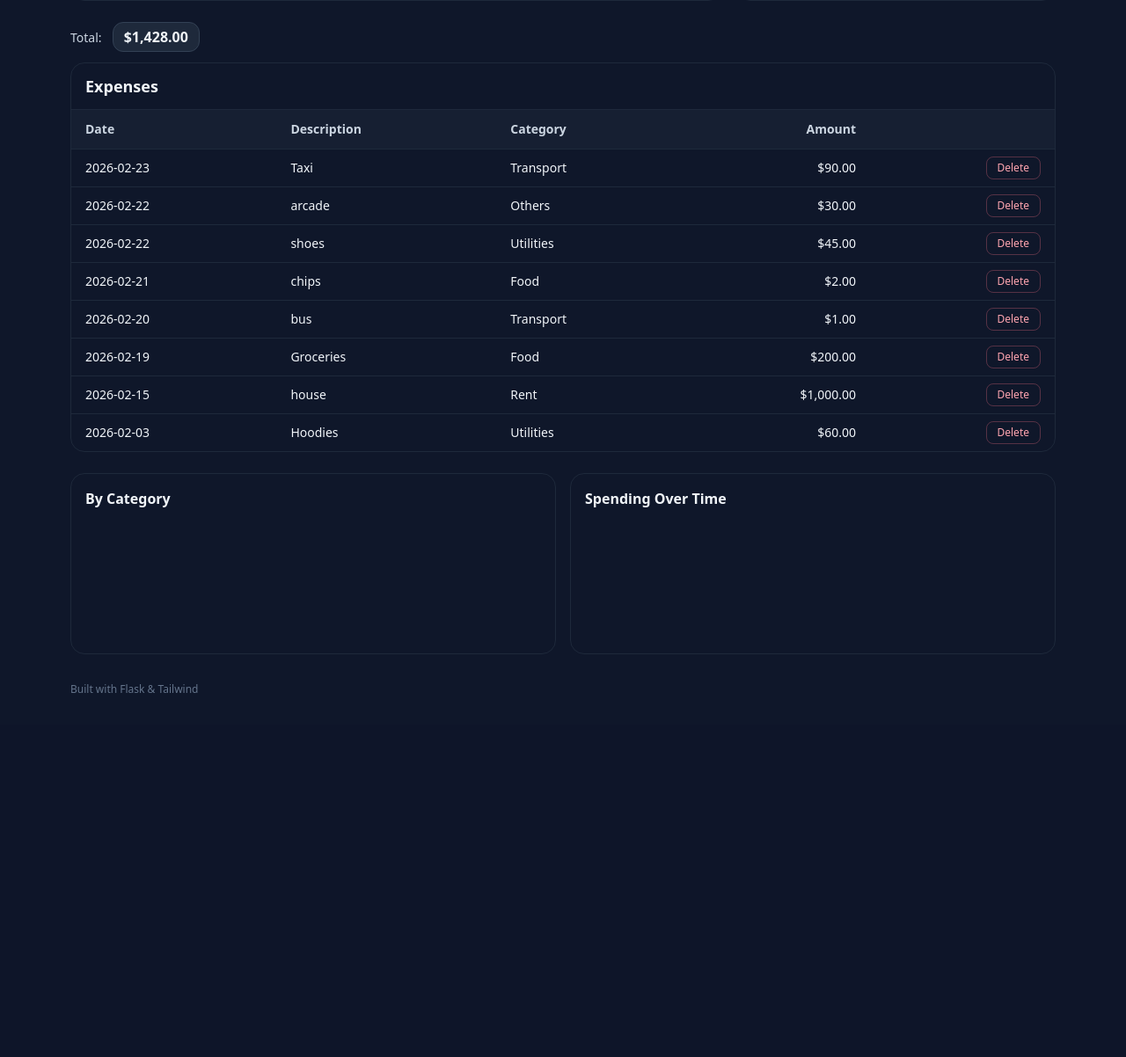
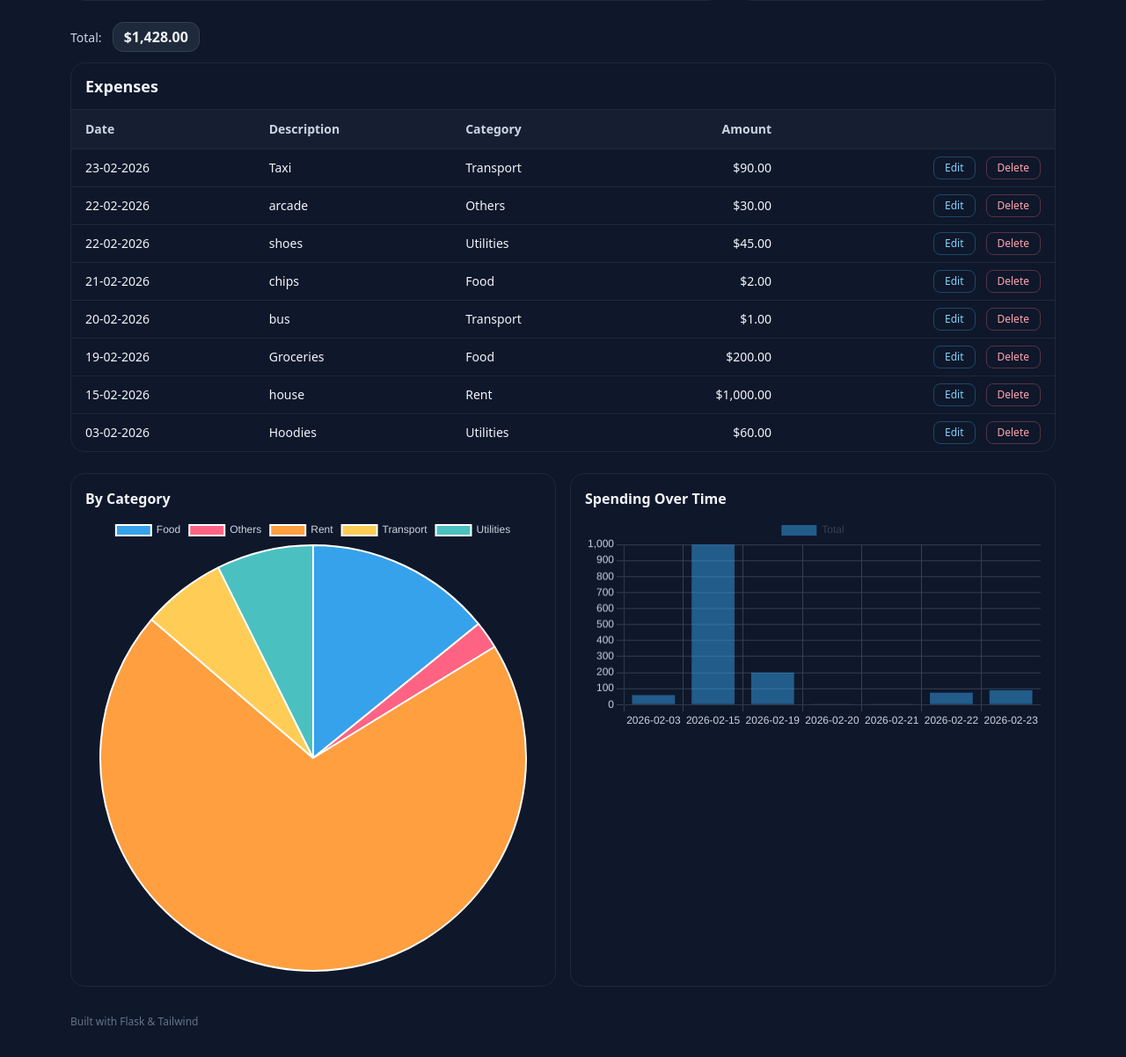
Before and after one commit to Glodykajabika/My-expense-tracker, a Flask app: page / in a window 1280 px wide. Shown: the part 525-1727 px from the top of the page at 88% size. Before the commit the page ends 1313 px from the top, so only its background shows below. Run offline with Flask 3, Linux system fonts and the light colour scheme; some libraries are stand-ins or nearby versions.

Commit message:
edit button

```diff
--- a/templates/index.html
+++ b/templates/index.html
@@ -1,25 +1,32 @@
 {% extends "base.html" %}
 
-<!doctype html>
-<html lang="en" class="h-full">
+
 <head>
     <meta charset="utf-8" />
     <meta name="viewport" content="width=device-width, initial-scale=1" />
     {% block title %}
     <title>Dashboard · Expense Tracker</title>
-        {% endblock %} {% block head_extra %}
+    {% endblock %}
+
+    <!-- Tailwind CDN -->
+    <script src="https://cdn.tailwindcss.com"></script>
+    <script>
+        tailwind.config = {
+            darkMode: "class",
+            theme: { extend: { colors: { brand: { DEFAULT: "#38bdf8" } } } },
+        };
+    </script>
+
     <script src="https://cdn.jsdelivr.net/npm/chart.js"></script>
-        {% endblock %}
+
+    {% block head_extra %} {% endblock %}
 </head>
 
-    <body class="h-full bg-slate-900 text-slate-100">
-        <main class="mx-auto max-w-6xl px-4 py-8">
 {% block content %}
 
 <h1 class="text-3xl font-semibold mb-2">Dashboard</h1>
 <p class="text-slate-400 mb-6">
-                Track spending, filter by date/category, and visualize
-                instantly.
+    Track spending, filter by date/category, and visualize instantly.
 </p>
 
 <!-- Filters + Add form -->
@@ -53,21 +60,21 @@
                 />
             </label>
             <label class="text-sm md:col-span-2">
-                            <span class="block mb-1 text-slate-300"
-                                >Category</span
-                            >
+                <span class="block mb-1 text-slate-300">Category</span>
                 <select
                     name="category"
-                                class="w-full rounded-xl bg-slate-800 border border-slate-700 px-3 py-2 text-slate-100">
-
+                    class="w-full rounded-xl bg-slate-800 border border-slate-700 px-3 py-2 text-slate-100"
+                >
                     <option value="">All</option>
 
                     {% for c in categories %}
 
-                                <option value="{{c}}" {% if selected_category == c %} selected {% endif %} >{{c}}</option>
+                    <option value="{{c}}"
+                        {%  if selected_category==c %} selected {% endif %}>
+                        {{c}}
+                    </option>
 
                     {% endfor %}
-
                 </select>
             </label>
             <div class="flex gap-2">
@@ -108,12 +115,9 @@
             </thead>
             <tbody>
                 {% if filtered_expenses %} {% for e in filtered_expenses %}
-                            <tr
-                                class="border-t border-slate-800 hover:bg-slate-800/30"
-                            >
+                <tr class="border-t border-slate-800 hover:bg-slate-800/30">
                     <td class="px-4 py-2">
-                                    {{e.date.strftime("%Y-%m-%d") if e.date else
-                                    ""}}
+                        {{"-".join((e.date.strftime("%d"), e.date.strftime("%m"), e.date.strftime("%Y"))) if e.date else ""}}
                     </td>
                     <td class="px-4 py-2">{{e.description}}</td>
                     <td class="px-4 py-2">{{e.category}}</td>
@@ -121,21 +125,24 @@
                         ${{e.amount | format_number}}
                     </td>
                     <td class="px-4 py-2 text-right">
+                        <div class="inline-flex gap-3">
+                            <a href="{{url_for('edit')}}" class="text-sky-300 hover:text-sky-200 text-xs border border-sky-400/30 px-3 py-1 rounded-lg">Edit</a>
+
                             <form
                             method="post"
                             action="{{url_for('delete', expense_id=e.id)}}"
                             onsubmit="
                                 return confirm(
                                     'Are you sure you want to delete?',
-                                            );
-                                        "
+                                );"
                             >
+
                                 <button
-                                            class="text-rose-300 hover:text-rose-200 text-xs border border-rose-400/30 px-3 py-1 rounded-lg"
-                                        >
+                                class="text-rose-300 hover:text-rose-200 text-xs border border-rose-400/30 px-3 py-1 rounded-lg">
                                     Delete
                                 </button>
                             </form>
+                        </div>
                     </td>
                 </tr>
 
@@ -158,7 +165,7 @@
         <div class="mt-3">
             <a
                 class="text-xs text-slate-400 hover:text-brand underline"
-                            href="#"
+                href="{{url_for('export_csv', start=start_str, end=end_str, category=selected_category)}}"
             >
                 Export CSV (current filter)
             </a>
@@ -166,19 +173,11 @@
     </section>
 
     <!-- Add Expense -->
-                <section
-                    class="rounded-2xl border border-slate-800 bg-slate-900 p-4"
-                >
+    <section class="rounded-2xl border border-slate-800 bg-slate-900 p-4">
         <h2 class="text-lg font-semibold mb-3">Add Expense</h2>
-                    <form
-                        method="post"
-                        action="{{url_for('add')}}"
-                        class="space-y-3"
-                    >
+        <form method="post" action="{{url_for('add')}}" class="space-y-3">
             <label class="block text-sm">
-                            <span class="mb-1 block text-slate-300"
-                                >Description</span
-                            >
+                <span class="mb-1 block text-slate-300">Description</span>
                 <input
                     name="description"
                     placeholder="e.g., Groceries"
@@ -187,9 +186,7 @@
             </label>
             <div class="grid grid-cols-2 gap-3">
                 <label class="block text-sm">
-                                <span class="mb-1 block text-slate-300"
-                                    >Amount</span
-                                >
+                    <span class="mb-1 block text-slate-300">Amount</span>
                     <input
                         name="amount"
                         type="number"
@@ -200,9 +197,7 @@
                     />
                 </label>
                 <label class="block text-sm">
-                                <span class="mb-1 block text-slate-300"
-                                    >Date</span
-                                >
+                    <span class="mb-1 block text-slate-300">Date</span>
                     <input
                         name="date"
                         type="date"
@@ -213,9 +208,7 @@
                 </label>
             </div>
             <label class="block text-sm">
-                            <span class="mb-1 block text-slate-300">
-                                Category
-                            </span>
+                <span class="mb-1 block text-slate-300"> Category </span>
                 <select
                     name="category"
                     class="w-full rounded-xl bg-slate-800 border border-slate-700 px-3 py-2 text-slate-100"
@@ -263,12 +256,9 @@
             </thead>
             <tbody>
                 {% if expenses %} {% for e in expenses %}
-                            <tr
-                                class="border-t border-slate-800 hover:bg-slate-800/30"
-                            >
+                <tr class="border-t border-slate-800 hover:bg-slate-800/30">
                     <td class="px-4 py-2">
-                                    {{e.date.strftime("%Y-%m-%d") if e.date else
-                                    ""}}
+                        {{"-".join((e.date.strftime("%d"), e.date.strftime("%m"), e.date.strftime("%Y"))) if e.date else ""}}
                     </td>
                     <td class="px-4 py-2">{{e.description}}</td>
                     <td class="px-4 py-2">{{e.category}}</td>
@@ -276,21 +266,24 @@
                         ${{e.amount | format_number}}
                     </td>
                     <td class="px-4 py-2 text-right">
+                        <div class="inline-flex gap-3">
+                            <a href="{{url_for('edit')}}" class="text-sky-300 hover:text-sky-200 text-xs border border-sky-400/30 px-3 py-1 rounded-lg">Edit</a>
+
                             <form
                             method="post"
                             action="{{url_for('delete', expense_id=e.id)}}"
                             onsubmit="
                                 return confirm(
                                     'Are you sure you want to delete?',
-                                            );
-                                        "
+                                );"
                             >
+
                                 <button
-                                            class="text-rose-300 hover:text-rose-200 text-xs border border-rose-400/30 px-3 py-1 rounded-lg"
-                                        >
+                                class="text-rose-300 hover:text-rose-200 text-xs border border-rose-400/30 px-3 py-1 rounded-lg">
                                     Delete
                                 </button>
                             </form>
+                        </div>
                     </td>
                 </tr>
 
@@ -313,21 +306,81 @@
 
 <!-- Charts -->
 <section class="mt-6 grid grid-cols-1 lg:grid-cols-2 gap-4">
-                <div
-                    class="rounded-2xl border border-slate-800 bg-slate-900 p-4"
-                >
+    <div class="rounded-2xl border border-slate-800 bg-slate-900 p-4">
         <h3 class="font-semibold mb-2">By Category</h3>
         <canvas id="catChart" height="140"></canvas>
     </div>
-                <div
-                    class="rounded-2xl border border-slate-800 bg-slate-900 p-4"
-                >
+    <div class="rounded-2xl border border-slate-800 bg-slate-900 p-4">
         <h3 class="font-semibold mb-2">Spending Over Time</h3>
         <canvas id="dayChart" height="140"></canvas>
     </div>
 </section>
 
+<script>
+
+    // Pie chart
+    const categoryLabels = {{(category_labels or []) | tojson}};
+    const categoryAmounts = {{(category_amounts or []) | tojson}};
+
+    // Day chart
+    const dayLabels = {{(day_labels or []) | tojson}};
+    const dayAmounts = {{(day_amounts or []) | tojson}};
+
+
+    if (document.getElementById('catChart')) {
+        const categoryContext = document.getElementById("catChart").getContext("2d");
+
+        new Chart(categoryContext, {
+            type: "pie",
+            data: {labels: categoryLabels, datasets: [{data: categoryAmounts}]},
+
+            options: {
+                plugins: {
+                    legend: {
+                        labels: {
+                            color: "#cbd5e1"
+                        }
+                    }
+                }
+            }
+        });
+    }
+
+    if (document.getElementById("dayChart")) {
+        const dayContext = document.getElementById("dayChart").getContext("2d");
+
+        new Chart(dayContext, {
+            type: "bar",
+            data: {
+                labels: dayLabels, datasets: [{
+                    label: "Total",
+                    data: dayAmounts
+                }]
+            },
+
+            options: {
+                plugins: {
+                    legend: {
+                        labels: {
+                            color: "#334155"
+                        }
+                    }
+                },
+                scales: {
+                    x: {
+                        ticks: {color: "#cbd5e1"},
+                        grid: {color: "#344155"}
+                    },
+
+                    y: {
+                        ticks: {color: "#cbd5e1"},
+                        grid: {color: "#344155"}
+                    }
+                }
+            }
+        });
+    }
+
+</script>
+
 {% endblock %}
-        </main>
-    </body>
-</html>
```
Lines whose indentation alone changed are shown as unchanged.
